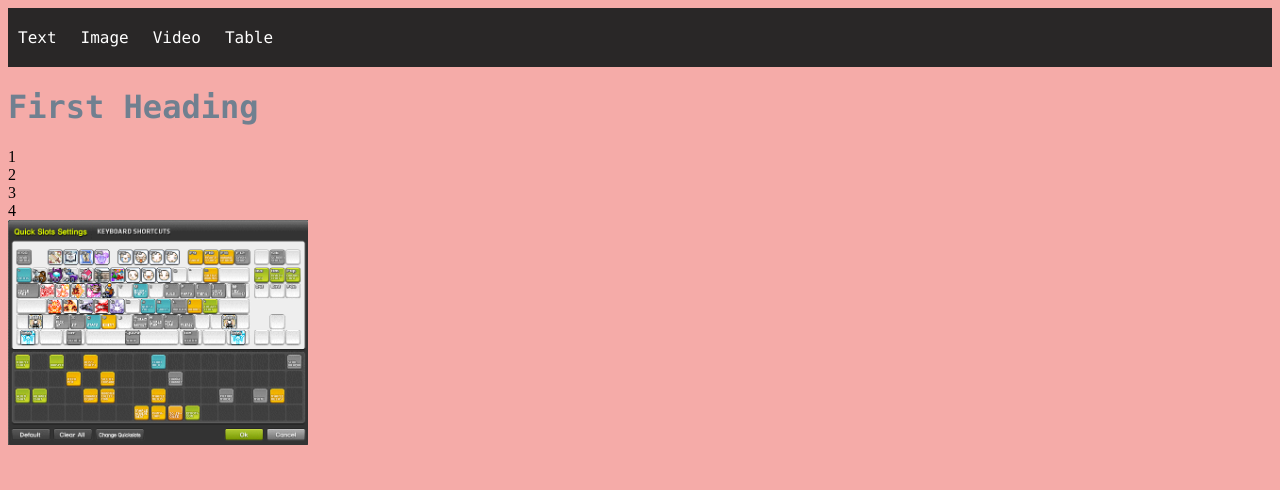
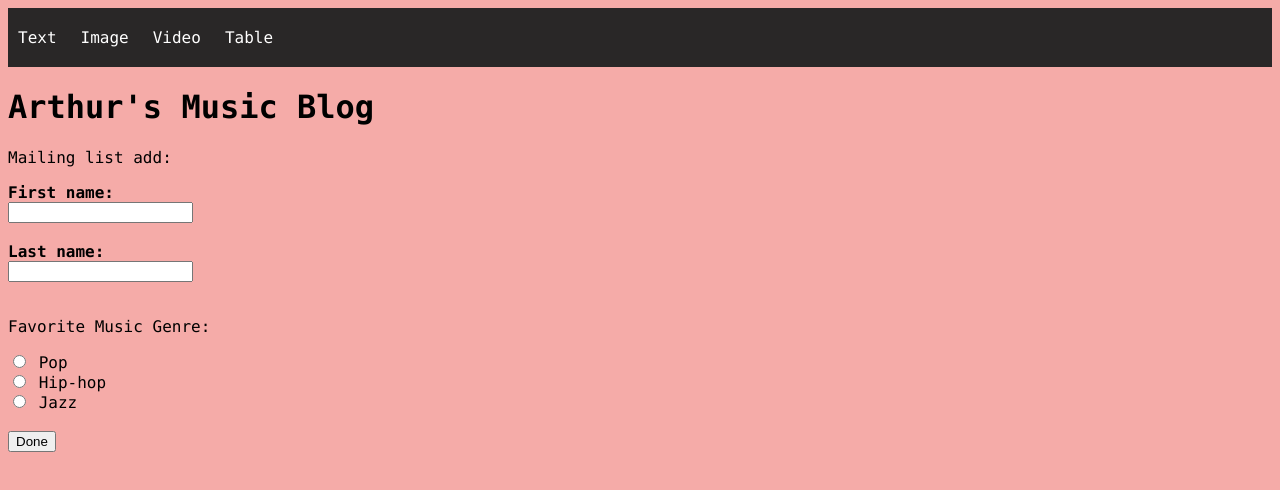
Before and after one commit to nahpruhtraton/185_arthurs_music_blog, a plain HTML site: page index.html in a window 1280 px wide. Drawn offline with Linux system fonts and the light colour scheme.

Commit message:
fix index

```diff
--- a/index.html
+++ b/index.html
@@ -3,34 +3,38 @@
 <html>
 
 <head>
-    <link rel = "stylesheet" href = "styles.css">
-    <title>Page Title</title>
+    <link rel="stylesheet" href="styles.css">
+    <title>Text Example</title>
 </head>
-
-
 <body>
     <nav>
-    <a href="text.html">Text</a>
+        <a href="index.html">Text</a>
         <a href="image.html">Image</a>
         <a href="video.html">Video</a>
         <a href="table.html">Table</a>
     </nav>
 
-    <h1 style = "color: slategrey;"> First Heading</h1>
+    <h1> Arthur's Music Blog </h1>
+
+    <form>
+        <p>Mailing list add:</p>
+        <label for="fname" style="font-weight: bold">First name:</label><br>
+        <input type="text" id="fname" name="fname"><br><br>
+        <label for="lname" style="font-weight: bold">Last name:</label><br>
+        <input type="text" id="lname" name="lname"><br><br>
+
+        <p>Favorite Music Genre:</p>
+
+        <input type="radio" id="pop" name="genre" value="pop">
+        <label for="pop">Pop</label><br>
+        <input type="radio" id="hiphop" name="genre" value="hiphop">
+        <label for="hiphop">Hip-hop</label><br>
+        <input type="radio" id="jazz" name="genre" value="jazz">
+        <label for="jazz">Jazz</label><br><br>
 
 
-
-    <p id = "para" My first Paragraph.></p>
-    <p id = "para" Hello World!> </p>
-
-    <div class = "parent_container">
-        <div class = "child"> 1 </div>
-        <div class = "child"> 2 </div>
-        <div class = "child"> 3 </div>
-        <div class = "child"> 4 </div>
-    </div>
-
-    <img src = "Capture.PNG" width = "300px" />
+        <input type="submit" value="Done">
+    </form>
 
 </body>
 </html>
```
Also changed, not shown: image.html (+1 -1 lines), table.html (+1 -1 lines), text.html (deleted, +0 -40 lines), video.html (+1 -1 lines), 1 other file. Lines whose indentation alone changed are shown as unchanged.
